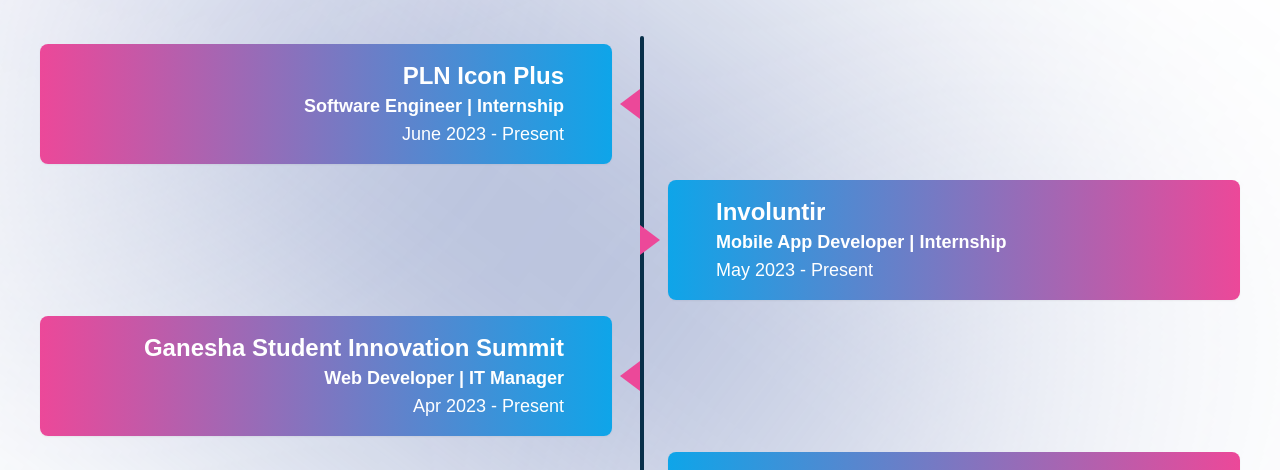
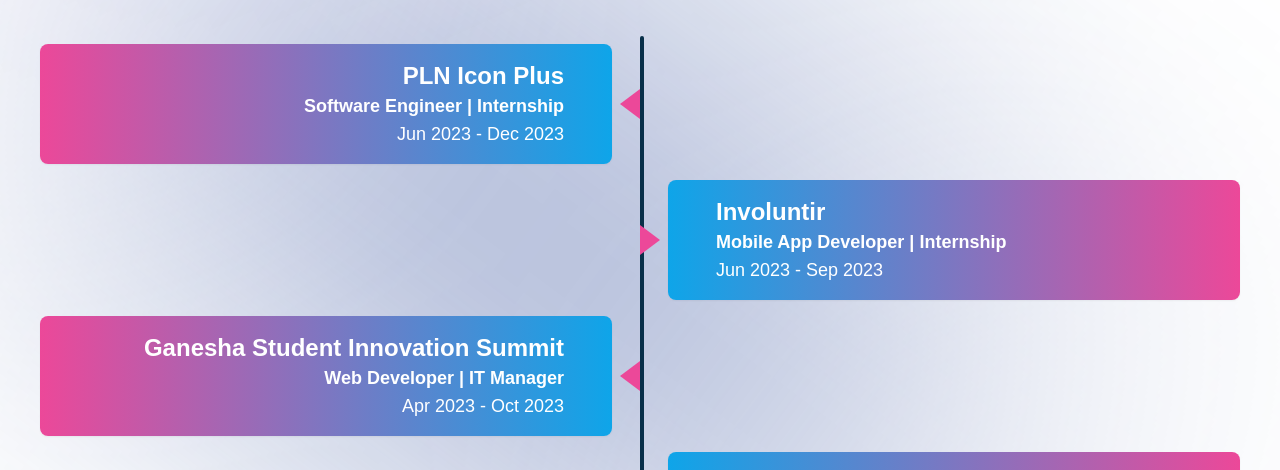
Before and after one commit to ardhanurfan/portofolio, a React (Vite) app: page / in a window 1280 px wide. Shown: the part 2840-3310 px from the top of the page. Built offline with nearby package versions, Linux system fonts and the light colour scheme; a web font is replaced by a local one.

Commit message:
update exp

```diff
--- a/src/sections/Experience.tsx
+++ b/src/sections/Experience.tsx
@@ -26,19 +26,19 @@
           <ExperienceCard
             title={"PLN Icon Plus"}
             position={"Software Engineer | Internship"}
-            year={"June 2023 - Present"}
+            year={"Jun 2023 - Dec 2023"}
             urutan={0}
           ></ExperienceCard>
           <ExperienceCard
             title={"Involuntir"}
             position={"Mobile App Developer | Internship"}
-            year={"May 2023 - Present"}
+            year={"Jun 2023 - Sep 2023"}
             urutan={1}
           ></ExperienceCard>
           <ExperienceCard
             title={"Ganesha Student Innovation Summit"}
             position={"Web Developer | IT Manager"}
-            year={"Apr 2023 - Present"}
+            year={"Apr 2023 - Oct 2023"}
             urutan={2}
           ></ExperienceCard>
           <ExperienceCard
```
